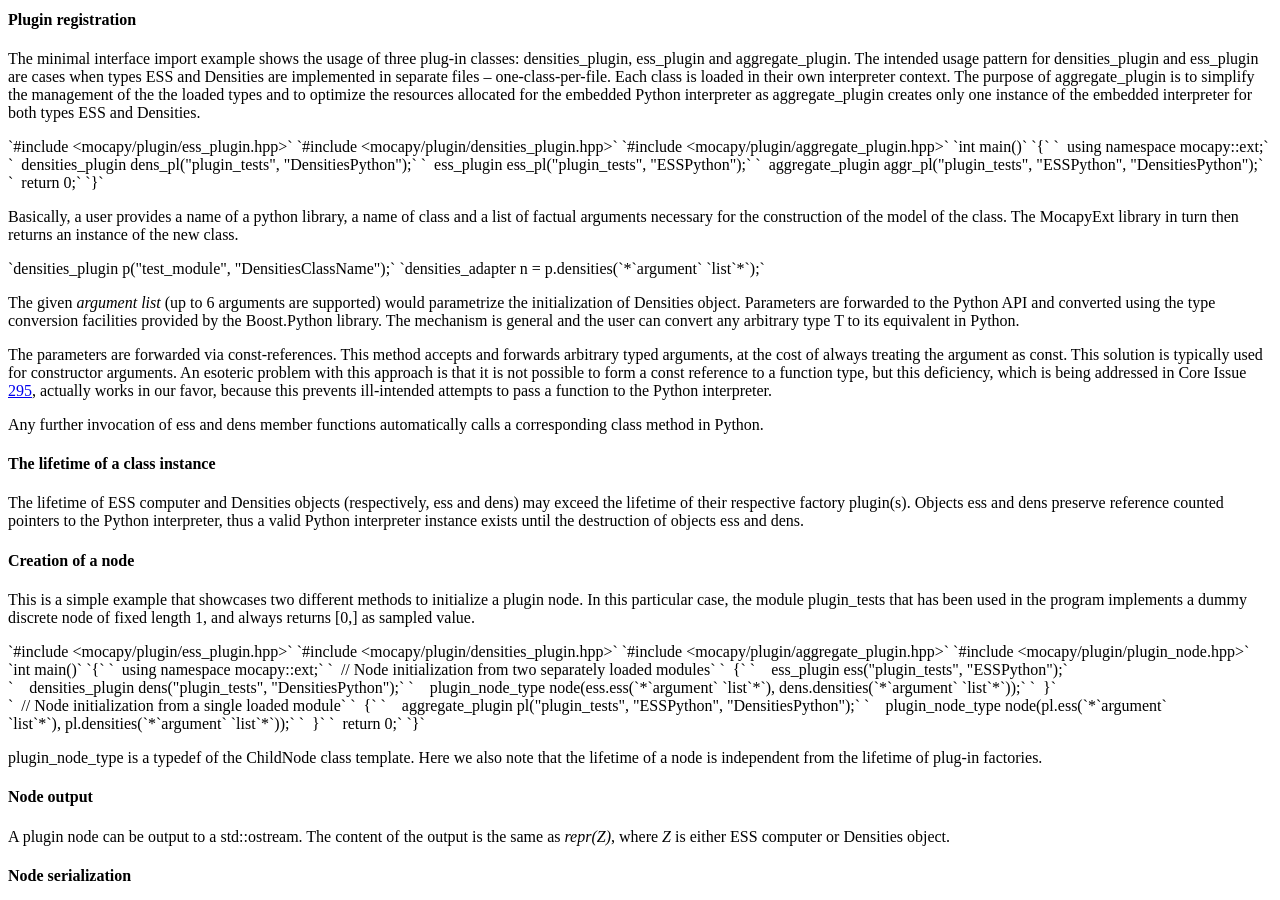
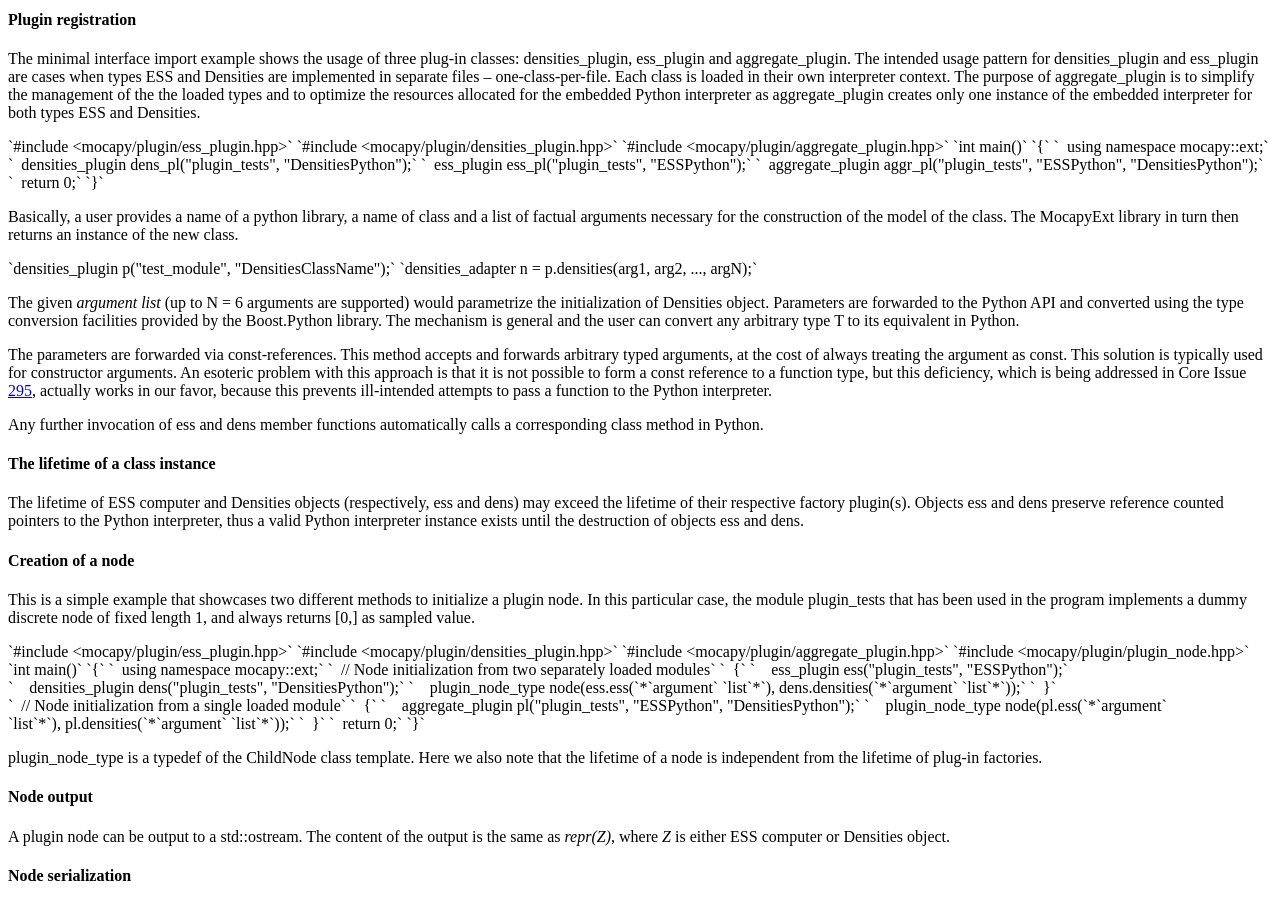
Before and after one commit to biopython/biopython.github.io, a Jekyll site: the page built from wiki/GSOC2011_MocapyExt.md, in a window 1280 px wide and 900 px high, scrolled down 3056 px. Built offline with Jekyll 4.4.1, drawn with Linux system fonts in a browser that asks for light colours.

Commit message:
/* Plugin registration */

```diff
--- a/wiki/GSOC2011_MocapyExt.md
+++ b/wiki/GSOC2011_MocapyExt.md
@@ -306,11 +306,11 @@ instance of the new class.
 <cpp>
 
 `densities_plugin p("test_module", "DensitiesClassName");`
-`densities_adapter n = p.densities(`*`argument` `list`*`);`
+`densities_adapter n = p.densities(arg1, arg2, ..., argN);`
 
 </cpp>
 
-The given *argument list* (up to 6 arguments are supported) would
+The given *argument list* (up to N = 6 arguments are supported) would
 parametrize the initialization of Densities object. Parameters are
 forwarded to the Python API and converted using the type conversion
 facilities provided by the Boost.Python library. The mechanism is
```
Also changed, not shown: 1 other file.
